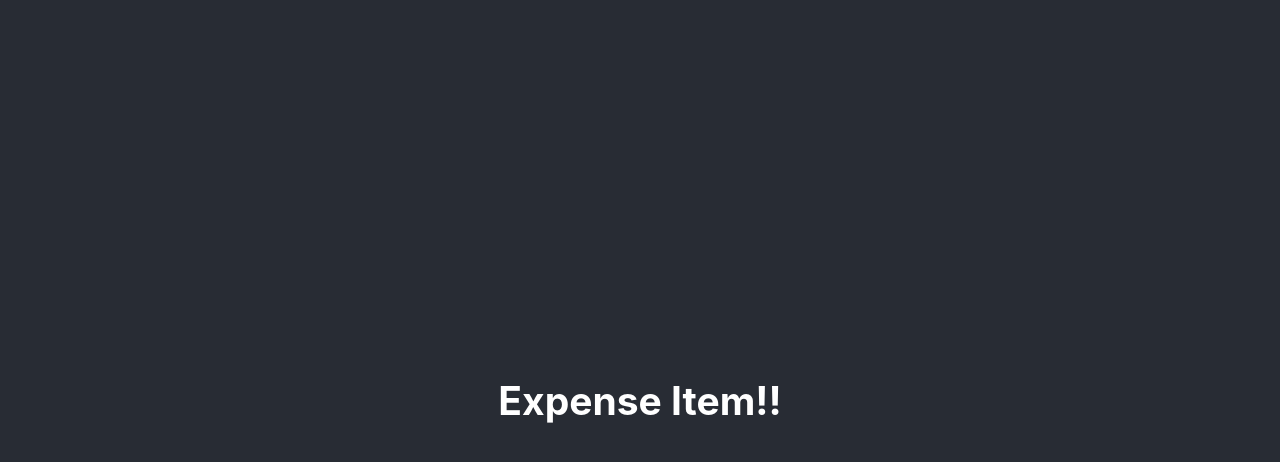
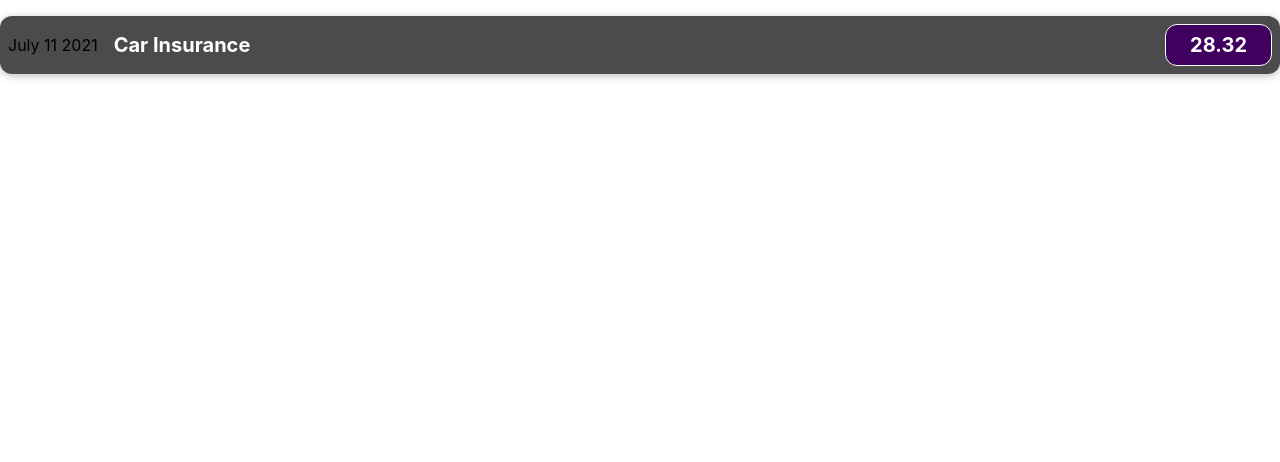
Before and after one commit to myarlagadda/my-sample-app, a React (Create React App) app: page / in a window 1280 px wide. Shown: the top 462 px of the page. Built offline with nearby package versions, Linux system fonts and the light colour scheme.

Commit message:
Added new changes for test

```diff
--- a/src/App.css
+++ b/src/App.css
@@ -1,38 +1,3 @@
-.App {
-  text-align: left;
+.App{
+  background-color: inherit;
 }
-
-.App-logo {
-  height: 40vmin;
-  pointer-events: none;
-}
-
-@media (prefers-reduced-motion: no-preference) {
-  .App-logo {
-    animation: App-logo-spin infinite 20s linear;
-  }
-}
-
-.App-header {
-  background-color: #282c34;
-  min-height: 100vh;
-  display: flex;
-  flex-direction: column;
-  align-items: center;
-  justify-content: center;
-  font-size: calc(10px + 2vmin);
-  color: white;
-}
-
-.App-link {
-  color: #61dafb;
-}
-
-@keyframes App-logo-spin {
-  from {
-    transform: rotate(0deg);
-  }
-  to {
-    transform: rotate(360deg);
-  }
-}
--- a/src/App.js
+++ b/src/App.js
@@ -1,5 +1,5 @@
+import ExpenseItem  from './components/ExpenseItem';
 import './App.css';
-import ExpenseItem  from './components/ExpenseItem';
 
 function App() {
   return (
--- /dev/null
+++ b/src/components/ExpenseItem.css
@@ -0,0 +1,56 @@
+.expense-item {
+  display: flex;
+  justify-content: space-between;
+  align-items: center;
+  box-shadow: 0 2px 8px rgba(0, 0, 0, 0.25);
+  padding: 0.5rem;
+  margin: 1rem 0;
+  border-radius: 12px;
+  background-color: #4b4b4b;
+}
+
+.expense-item__description {
+  display: flex;
+  flex-direction: column;
+  gap: 1rem;
+  align-items: flex-end;
+  flex-flow: column-reverse;
+  justify-content: flex-start;
+  flex: 1;
+}
+
+.expense-item h2 {
+  color: #3a3a3a;
+  font-size: 1rem;
+  flex: 1;
+  margin: 0 1rem;
+  color: white;
+}
+
+.expense-item__price {
+  font-size: 1rem;
+  font-weight: bold;
+  color: white;
+  background-color: #40005d;
+  border: 1px solid white;
+  padding: 0.5rem;
+  border-radius: 12px;
+}
+
+@media (min-width: 580px) {
+  .expense-item__description {
+    flex-direction: row;
+    align-items: center;
+    justify-content: flex-start;
+    flex: 1;
+  }
+
+  .expense-item__description h2 {
+    font-size: 1.25rem;
+  }
+
+  .expense-item__price {
+    font-size: 1.25rem;
+    padding: 0.5rem 1.5rem;
+  }
+}
--- a/src/components/ExpenseItem.js
+++ b/src/components/ExpenseItem.js
@@ -1,8 +1,14 @@
 import React from 'react';
+import ExpenseItemStyles from './ExpenseItem.css';
 
-function ExpenseItem()
-{
-    return <h2> Expense Item!!</h2>
+function ExpenseItem() {
+    return (
+        <div className="expense-item">
+            <div>July 11 2021</div>
+            <div className="expense-item__description"><h2>Car Insurance</h2>
+                <div className="expense-item__price">28.32</div>
+            </div>
+        </div>
+    );
 }
-
 export default ExpenseItem;
```
